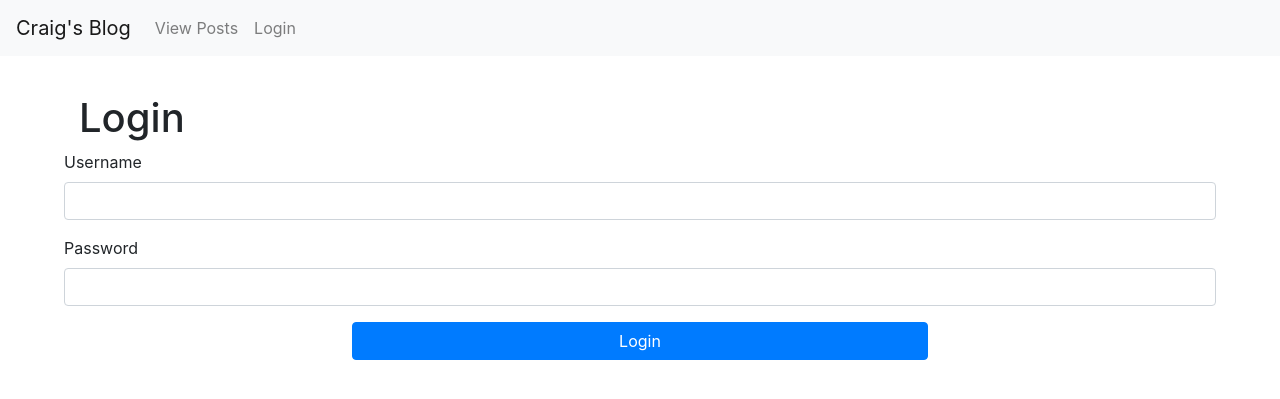
After one commit to craig-r-w/website, a Django app: page /login/ in a window 1280 px wide. The commit adds this page. Shown: the top 399 px of the page. Run offline with Django 3.2, Linux system fonts and the light colour scheme; some libraries are stand-ins or nearby versions.

Commit message:
Added login and logout.

```diff
--- a/base/settings.py
+++ b/base/settings.py
@@ -127,3 +127,7 @@ STATIC_ROOT = os.path.join(BASE_DIR, 'static')
 STATICFILES_DIRS = (
     os.path.join(BASE_DIR,'staticfiles'), # if your static files folder is named "staticfiles"
 )
+
+# Login Paths
+LOGIN_URL = '/login'
+LOGIN_REDIRECT_URL = '/'
--- a/base/urls.py
+++ b/base/urls.py
@@ -17,6 +17,7 @@ from django.contrib import admin
 from django.urls import path
 
 from blog import views
+from django.contrib.auth import views as auth_views
 
 urlpatterns = [
     path('admin/', admin.site.urls),
@@ -28,4 +29,7 @@ urlpatterns = [
     path('posts/all', views.view_all, name='view_all'), # Display all posts.
     path('posts/unpublished', views.view_unpublished, name='view_unpublished'), # Display unpublished posts.
     path('posts/published', views.view_published, name='view_published'), # Display published posts.
+
+    path('login/', auth_views.LoginView.as_view(template_name='blog/login.html'), name='login'),
+    path('logout/', auth_views.LogoutView.as_view(next_page='/'), name='logout'),
 ]
--- a/blog/templates/blog/display_post.html
+++ b/blog/templates/blog/display_post.html
@@ -18,6 +18,8 @@
                 {% endif %}
             </small>
 
+            {# Display the edit button if the user is logged in. #}
+            {% if user.is_authenticated %}
                 <a data-toggle="tooltip" title="Edit" href="{% url 'edit_post' primary_key=primary_key %}">
                     <svg class="bi bi-pencil-square" width="1em" height="1em" viewBox="0 0 16 16" fill="currentColor" xmlns="http://www.w3.org/2000/svg">
                         <path d="M15.502 1.94a.5.5 0 0 1 0 .706L14.459 3.69l-2-2L13.502.646a.5.5 0 0 1 .707 0l1.293 1.293zm-1.75 2.456l-2-2L4.939 9.21a.5.5 0 0 0-.121.196l-.805 2.414a.25.25 0 0 0 .316.316l2.414-.805a.5.5 0 0 0 .196-.12l6.813-6.814z"/>
@@ -31,6 +33,7 @@
                         $('[data-toggle="tooltip"]').tooltip()
                     })
                 </script>
+            {% endif %}
         </h5>
     </div>
 
--- /dev/null
+++ b/blog/templates/blog/login.html
@@ -0,0 +1,33 @@
+{% extends 'blog/wrapper.html' %}
+{% load static %}
+
+{% block title %}
+    <div>
+        <h1>
+            Login
+        </h1>
+    </div>
+{% endblock %}
+
+{% block content %}
+    <form method="POST" class="post-form" autocomplete="on"> {% csrf_token %}
+
+        {% for field in form %}
+            <div class="form-group row">
+
+                <label for="{{ field.id_for_label }}">
+                    {{ field.name|title }}
+                </label>
+
+                <input type="{{ field.field.widget.input_type }}" name="{{ field.html_name }}" class="form-control" id="{{ field.id_for_label }}" required>
+                <!--placeholder=""-->
+            </div>
+        {% endfor %}
+
+        <div class="row justify-content-center">
+            <button type="submit" class="col-sm-6 btn btn-primary btn-block">
+                Login
+            </button>
+        </div>
+    </form>
+{% endblock %}
--- a/blog/templates/blog/wrapper.html
+++ b/blog/templates/blog/wrapper.html
@@ -42,6 +42,8 @@
           </a>
         </li>
 
+        {# Display these options if the user is logged in. #}
+        {% if user.is_authenticated %}
           <!-- View All Posts. -->
           <li class="nav-item">
             <a class="nav-link" href="/posts/all">
@@ -61,11 +63,25 @@
             <a class="nav-link" href="/post/new">New Post</a>
           </li>
 
-        <!-- Login button. -->
+          {% if user.is_superuser %}
+            <!-- Go to admin area. -->
             <li class="nav-item">
               <a class="nav-link" href="/admin">Admin Zone</a>
             </li>
+          {% endif %}
+        {% endif %}
 
+        {% if user.is_authenticated == False %}
+            <!-- Go to login page. -->
+            <li class="nav-item">
+              <a class="nav-link" href="/login">Login</a>
+            </li>
+        {% else %}
+          <!-- Logout the user. -->
+          <li class="nav-item">
+            <a class="nav-link" href="/logout">Logout</a>
+          </li>
+        {% endif %}
     </div>
 
   </nav>
```
Also changed, not shown: blog/templates/blog/create_post.html (+2 -39 lines), blog/views.py (+10 -10 lines). Lines whose indentation alone changed are shown as unchanged.
